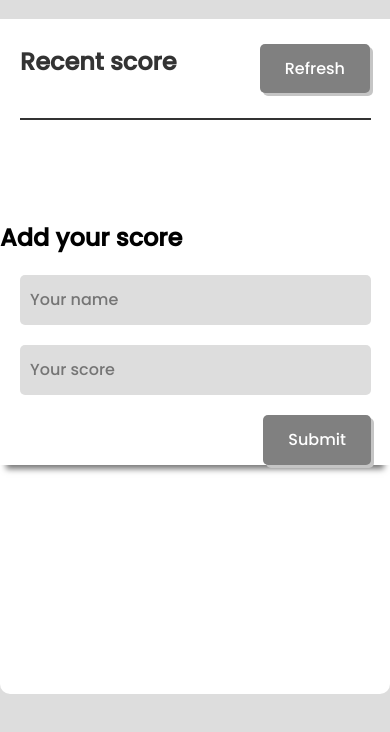
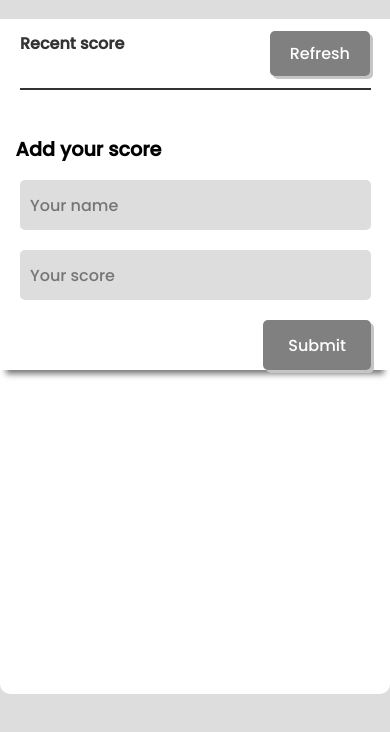
Before and after one commit to mwafrika/leaderboard, a website built with webpack: page src/index.html in a window 390 px wide. Shown: the part 72-804 px from the top of the page. Built offline with nearby package versions, Linux system fonts and the light colour scheme; no server answers.

Commit message:
Fix reponsiveness

```diff
--- a/src/index.js
+++ b/src/index.js
@@ -2,14 +2,15 @@ import '@fortawesome/fontawesome-free/js/all.js';
 import Score from './score.js';
 
 import('./style/style.css');
-const url = 'https://us-central1-js-capstone-backend.cloudfunctions.net/api/games/';
+const url =
+  'https://us-central1-js-capstone-backend.cloudfunctions.net/api/games/';
 
 class Game {
   static displayScore = (userInfo) => {
     const ul = document.querySelector('.board-items');
     const li = document.createElement('li');
     li.innerHTML = `
-    <span>${userInfo.user} : </span><span>${userInfo.score}</span>
+    <span>${userInfo.user}  </span><span>${userInfo.score}</span>
     `;
     ul.appendChild(li);
   };
@@ -41,7 +42,7 @@ class Game {
             .addEventListener('click', () => {
               message.style.display = 'none';
             });
-        },
+        }
       );
 
       Game.clearInputs();
--- a/src/style/style.css
+++ b/src/style/style.css
@@ -174,6 +174,7 @@ header h1,
   flex-direction: column;
   width: 100%;
   list-style: none;
+  overflow-x: hidden;
   padding: 0;
   margin: 0;
   -ms-overflow-style: none;
@@ -190,6 +191,7 @@ header h1,
 .board-items li {
   display: flex;
   align-items: center;
+  justify-content: space-between;
   height: 50px;
   padding: 10px;
 }
@@ -200,7 +202,7 @@ header h1,
 
 @media screen and (max-width: 768px) {
   main {
-    width: 100%;
+    width: 90%;
   }
 
   .add-score {
@@ -210,8 +212,34 @@ header h1,
   .board {
     column-gap: 5%;
   }
+
+  .board-title {
+    margin: 12px 0;
+  }
+  .board-title h2 {
+    font-size: 1.2rem;
+  }
+  .add-score h2 {
+    font-size: 1.2rem;
+  }
+  .board-title input {
+    padding: 10px 25px;
+  }
+  .add-score form input[type='submit'] {
+    padding: 10px 25px;
+  }
+  header {
+    width: 90%;
+  }
 }
-
+@media screen and (max-width: 992px) {
+  .board-title input {
+    padding: 10px 20px;
+  }
+  .board-title h2 {
+    font-size: 1rem;
+  }
+}
 @media screen and (max-width: 480px) {
   main {
     width: 100%;
@@ -219,6 +247,12 @@ header h1,
 
   .add-score {
     width: 100%;
+  }
+  .add-score h2 {
+    margin: 4%;
+  }
+  .items {
+    padding-bottom: 0;
   }
 
   .board {
```
